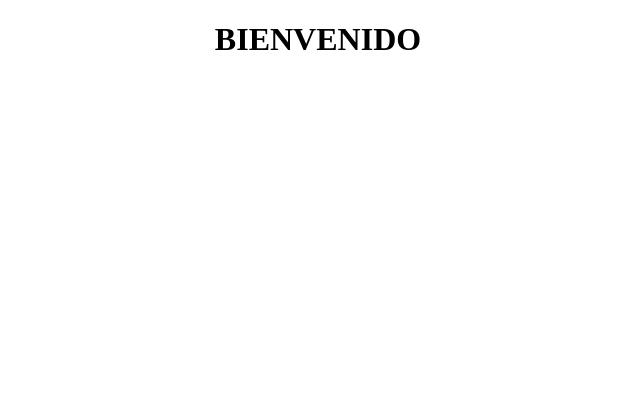
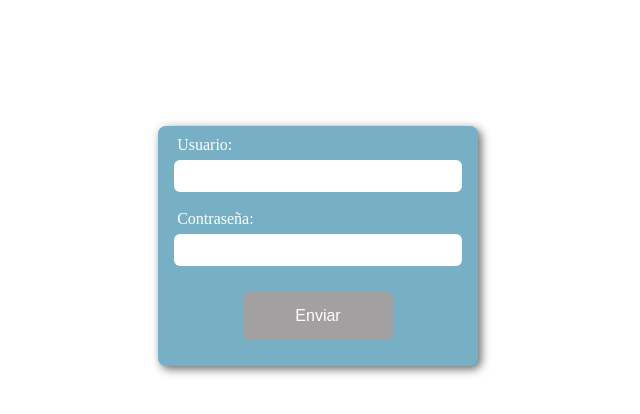
Before and after one commit to verohrdz/DWI, a plain HTML site: page presentacion.html in a window 1280 px wide. Shown: the whole page, without its empty margins (322-962 px from the left). Drawn offline with Linux system fonts and the light colour scheme.

Commit message:
Realice un login

```diff
--- a/presentacion.html
+++ b/presentacion.html
@@ -1,13 +1,31 @@
-<!DOCTYPE html>
 <html>
-<head>
-	<title>PRESENTACIÓN</title>
-</head>
 
-<body>
-	<center>
-     <h1> BIENVENIDO <h1>
-    </center>
+   <head>
 
-</body>
+      <title>Presentacion</title>
+
+      <link rel="stylesheet" type="text/css" href="style.css">
+
+   </head>
+
+   <body>
+
+      <div id="login">
+
+         <form action= "usuario.php" method="GET">
+
+            <label>Usuario: </label>
+
+            <input type="text" name="user"/><br>
+
+            <label>Contraseña: </label>
+
+            <input type="password" name="password"/><br><br>
+
+            <input type="submit" value="Enviar"/>
+
+         </form>
+
+      </div>
+   </body>
 </html>
--- /dev/null
+++ b/style.css
@@ -0,0 +1,115 @@
+/* Contenedor del login */
+
+
+#login {
+
+   background-color: #77B0C5;
+
+   border-radius: 8px;
+
+   box-shadow: 3px 3px 10px 0px rgba(50, 50, 50, 0.75);
+
+   -moz-box-shadow: 3px 3px 10px 0px rgba(50, 50, 50, 0.75);
+
+   -webkit-box-shadow: 3px 3px 10px 0px rgba(50, 50, 50, 0.75);
+
+   margin-left: auto;
+
+   margin-right: auto;
+
+   margin-top: 10%;
+
+   max-width: 20em;
+
+   padding-bottom: 10px;
+
+   padding-top: 10px;
+
+}
+
+
+/* Etiquetas del formulario */
+
+
+label {
+
+   color: white;
+
+   display: block;
+
+   margin-bottom: 6px;
+
+   margin-left: 1.2em;
+
+}
+
+
+/* Campos del formulario */
+
+
+input[type="text"],
+
+input[type="password"] {
+
+   border: none;
+
+   border-radius: 6px;
+
+   display: block;
+
+   font-size: 1em;
+
+   height: 2em;
+
+   text-align: center;
+
+   width: 90%;
+
+   margin-left: auto;
+
+   margin-right: auto;
+
+}
+
+
+/* Botón */
+
+
+input[type="submit"] {
+
+   background-color: #A3A0A2;
+
+   border: none;
+
+   border-radius: 6px;
+
+   color: white;
+
+   display: block;
+
+   font-size: 1em;
+
+   height: 3em;
+
+   margin-left: auto;
+
+   margin-right: auto;
+
+   margin-top: -10px;
+
+   text-align: center;
+
+   width: 150px;
+
+}
+
+
+input[type="submit"]:hover {
+
+   cursor: pointer;
+
+   background-color: #A33D41;
+
+   opacity: 0.8;
+
+}
```
Also changed, not shown: index.html (added, +11 -0 lines), 1 other file.
